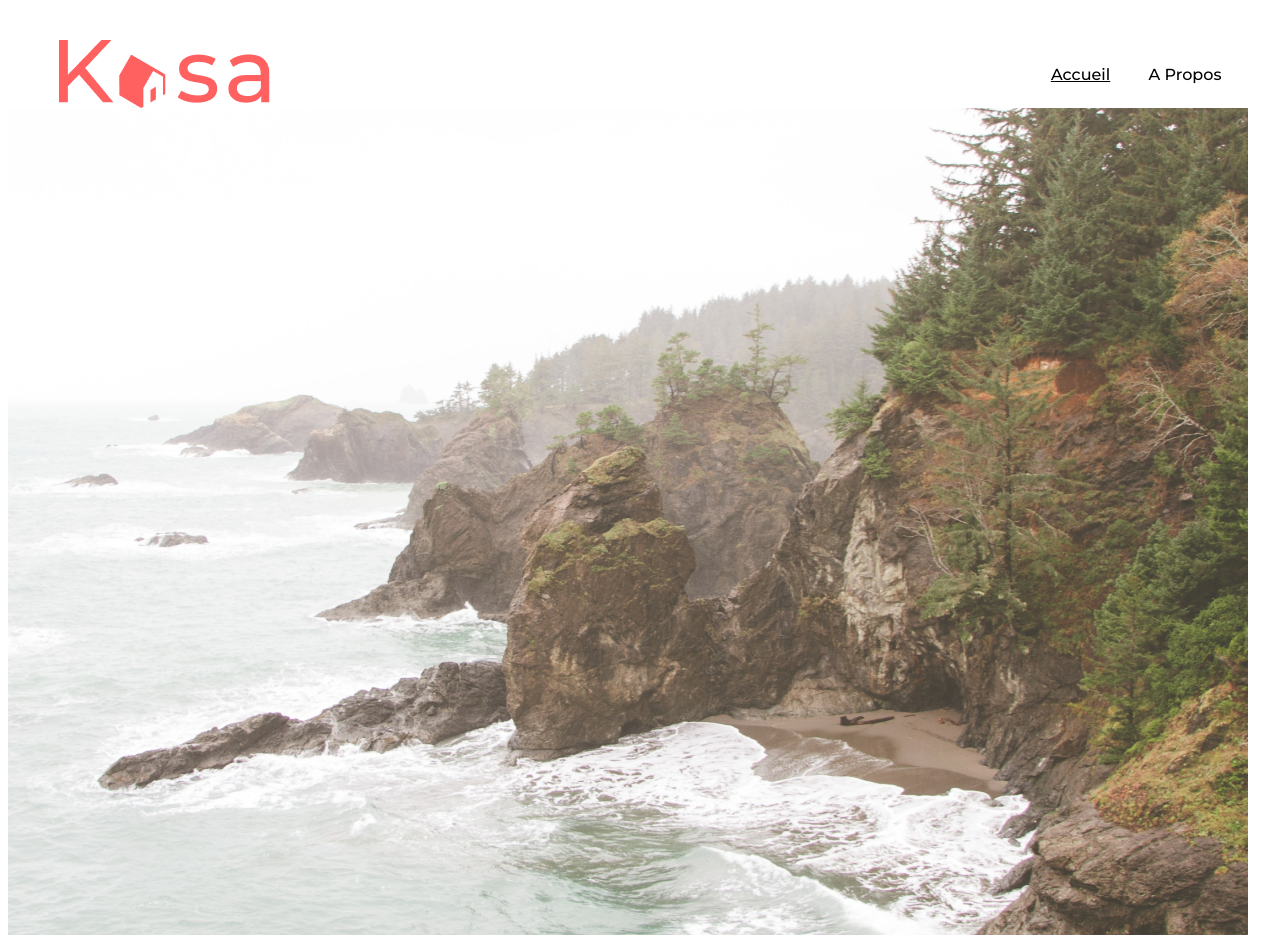
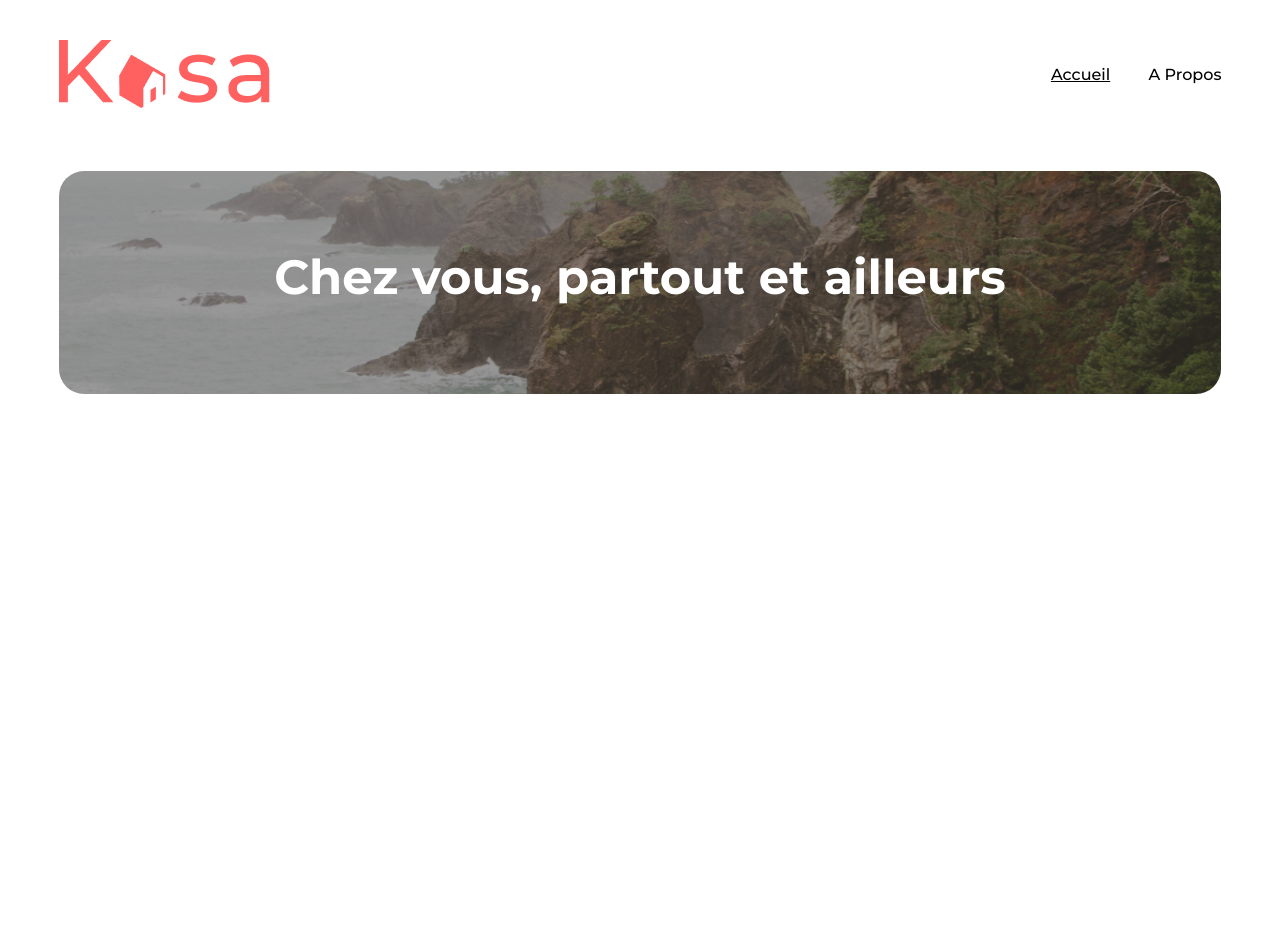
Before and after one commit to cyrelh/P6_React_Kasa, a React (Vite) app in the folder Kasa/: page / in a window 1280 px wide. After the commit the page ends 800 px from the top, so only its background shows below. Built offline with nearby package versions, Linux system fonts and the light colour scheme.

Commit message:
Banner (jsx + scss) réalisée

```diff
--- a/Kasa/src/components/Banner.jsx
+++ b/Kasa/src/components/Banner.jsx
@@ -4,7 +4,10 @@ function Banner({img, title}) {
   return (
     <div className='banner'>
         <img src={img} alt="Image illustrant une falaise et une forêt" className='img-banner'/>
-
+        {/*Affiche une image avec la source spécifiée par la prop img */}
+        {!title ? "": <h1 className="title">{title}</h1> }
+        {/*condition ternaire pour vérifier si la prop title est définie.
+        Si prop title est défini, un élément h1 est rendu avec la classe CSS 'title' affichant le titre. Sinon, rien n'est rendu à cet endroit*/}
     </div>
   )
 }
--- a/Kasa/src/styles/Banner.scss
+++ b/Kasa/src/styles/Banner.scss
@@ -0,0 +1,26 @@
+.banner {
+    display: flex;
+    justify-content: center;
+    border-radius: 25px;
+    margin-top: 5%;
+    height: 223px;
+    margin-left: 4%;
+    margin-right: 4%;
+    position: relative;
+}
+
+.img-banner {
+    object-fit: cover;
+    width: 100%;
+    border-radius: 25px;
+    filter: brightness(60%);
+}
+
+h1 {
+    position: absolute;
+    z-index: 1;
+    top: 20%;
+    font-size: 48px;
+    font-weight: 700;
+    color: white;
+}
```
